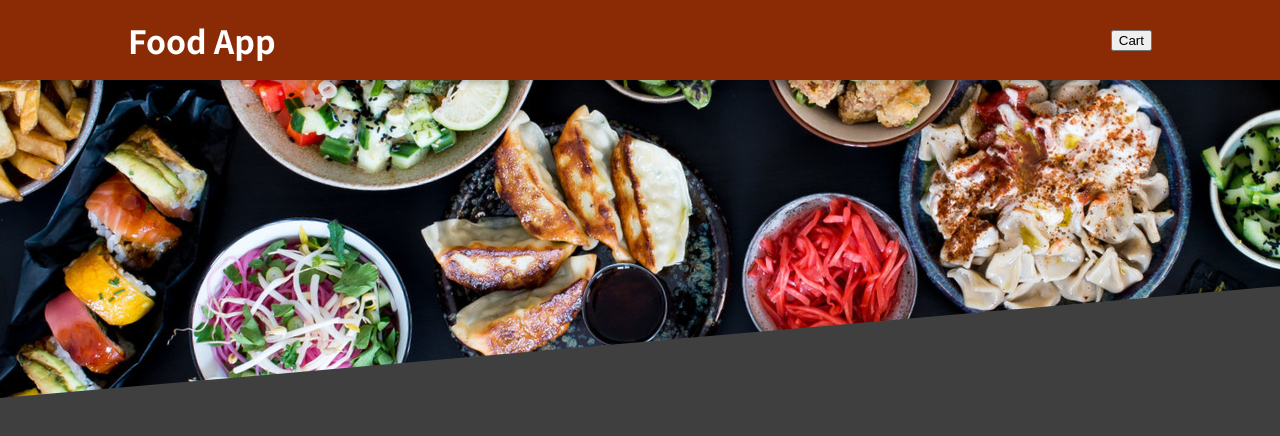
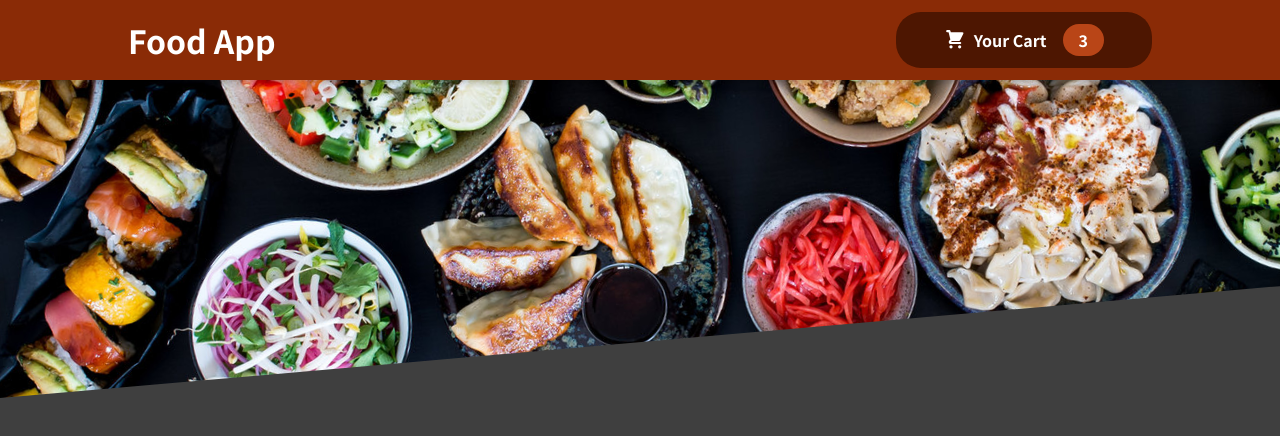
Before and after one commit to Carowet/react-food-order-app, a React (Create React App) app: page / in a window 1280 px wide. Shown: the top 436 px of the page. Built offline with nearby package versions, Linux system fonts and the light colour scheme.

Commit message:
updating header with the headercartbutton

```diff
--- a/src/components/Layout/Header.js
+++ b/src/components/Layout/Header.js
@@ -2,13 +2,14 @@ import { Fragment } from "react";
 
 import mealsImage from "../../assets/meals.jpg";
 import classes from "./Header.module.css";
+import HeaderCartButton from "./HeaderCartButton"
 
 const Header = (props) => {
   return (
     <Fragment>
       <header className={classes.header}>
         <h1>Food App</h1>
-        <button>Cart</button>
+        <HeaderCartButton />
       </header>
       <div className={classes["main-image"]}>
         <img src={mealsImage} alt="table full of different type of meals" />
```
